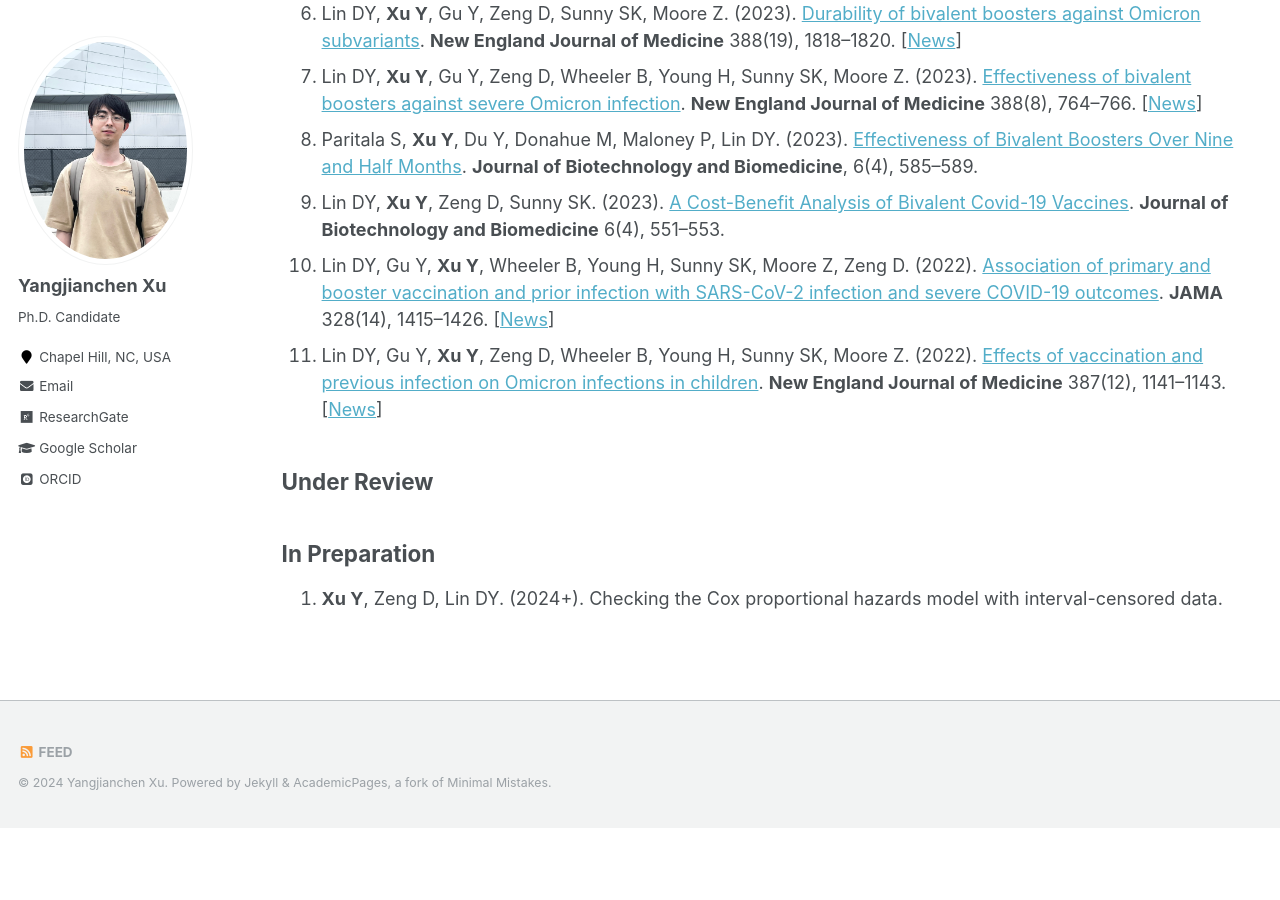
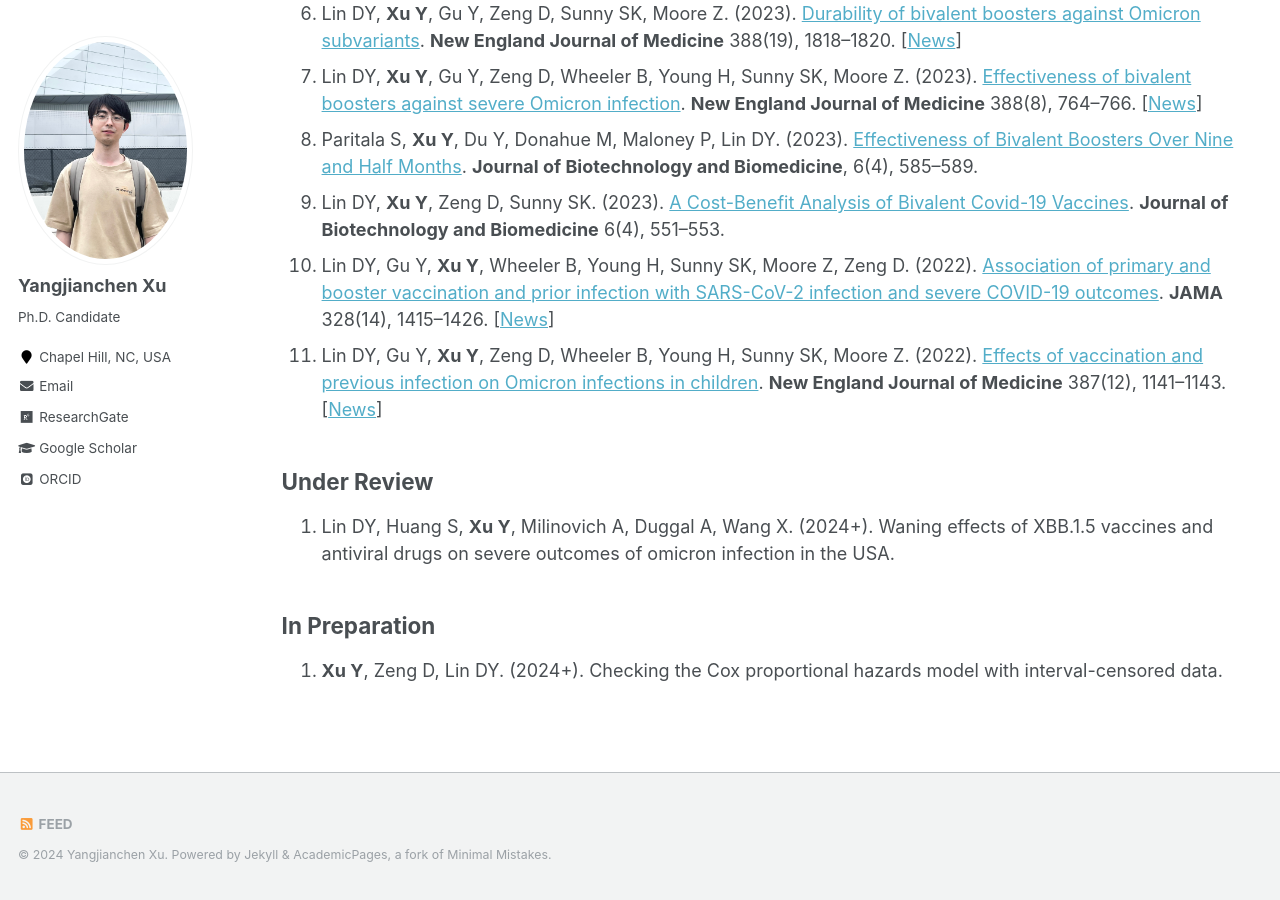
Before and after one commit to yangjc-xu/yangjc-xu.github.io, a Jekyll site: the page built from _pages/publications.md, in a window 1280 px wide and 900 px high, scrolled down 650 px. Built offline with Jekyll 4.4.1, drawn with Linux system fonts in a browser that asks for light colours; some web fonts are replaced; before the commit the page ends 1478 px from its top, so only the background shows below that.

Commit message:
Update publications.md

```diff
--- a/_pages/publications.md
+++ b/_pages/publications.md
@@ -21,6 +21,7 @@ author_profile: true
 11. Lin DY, Gu Y, **Xu Y**, Zeng D, Wheeler B, Young H, Sunny SK, Moore Z. (2022). [Effects of vaccination and previous infection on Omicron infections in children](https://www.nejm.org/doi/full/10.1056/NEJMc2209371). **New England Journal of Medicine** 387(12), 1141–1143. \[[News](https://www.altmetric.com/details/135646402/news?src=bookmarklet)\]
 
 ## Under Review
+1. Lin DY, Huang S, **Xu Y**, Milinovich A, Duggal A, Wang X. (2024+). Waning effects of XBB.1.5 vaccines and antiviral drugs on severe outcomes of omicron infection in the USA.
 
 ## In Preparation
 1. **Xu Y**, Zeng D, Lin DY. (2024+). Checking the Cox proportional hazards model with interval-censored data.
```
